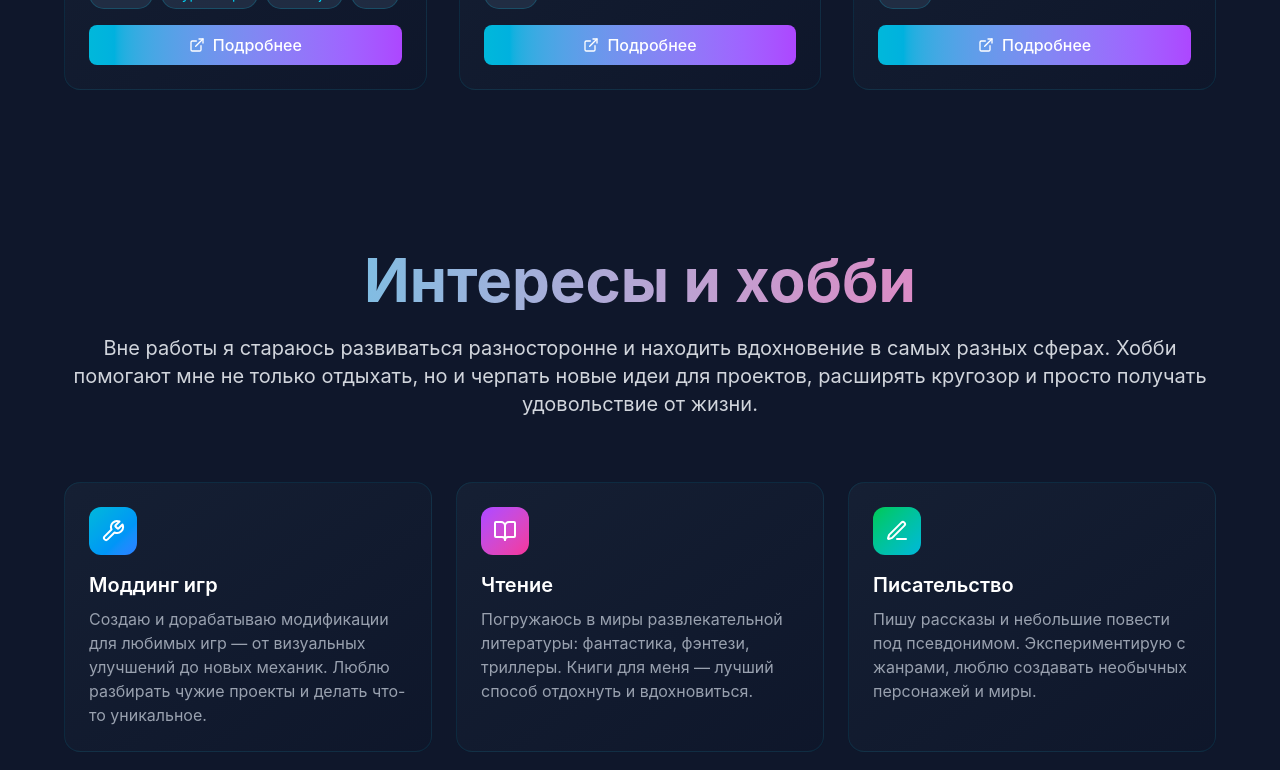
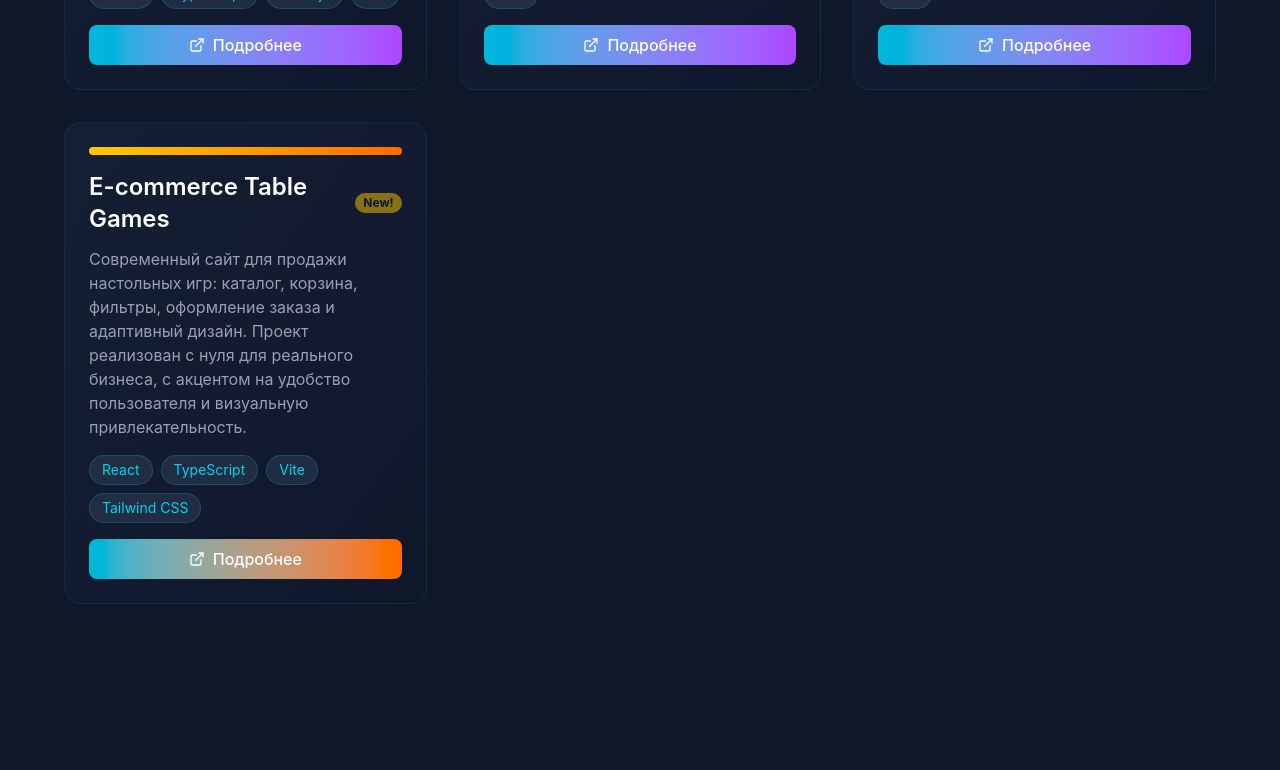
Before and after one commit to JustDoItMakeYourDreamsComeTrue/personal-portfolio-site, a React (Vite) app: page / in a window 1280 px wide. Shown: the part 4660-5430 px from the top of the page. Built offline with nearby package versions, Linux system fonts and the light colour scheme.

Commit message:
Добавлено новое проект "E-commerce Table Games" с описанием, ссылкой и индикатором новизны; обновлены кнопки для ссылок и улучшен стиль отображения

```diff
--- a/src/app/components/Projects.tsx
+++ b/src/app/components/Projects.tsx
@@ -28,6 +28,15 @@ export function Projects() {
                 "Dashboard для визуализации данных и веб-аналитики с интерактивными графиками и отчетами",
             technologies: ["React", "TypeScript", "Recharts", "SQL"],
             gradient: "from-green-500 to-cyan-500",
+        },
+        {
+            title: "E-commerce Table Games",
+            description:
+                "Современный сайт для продажи настольных игр: каталог, корзина, фильтры, оформление заказа и адаптивный дизайн. Проект реализован с нуля для реального бизнеса, с акцентом на удобство пользователя и визуальную привлекательность.",
+            technologies: ["React", "TypeScript", "Vite", "Tailwind CSS"],
+            gradient: "from-yellow-400 to-orange-500",
+            link: "https://justdoitmakeyourdreamscometrue.github.io/e-commerce-table-games-site/",
+            isNew: true,
         },
     ];
 
@@ -68,9 +77,14 @@ export function Projects() {
                                     className={`w-full h-2 rounded-full bg-gradient-to-r ${project.gradient} mb-4`}
                                 />
 
-                                <h3 className="text-2xl font-semibold text-white mb-3">
+                                <div className="flex items-center mb-3 gap-2">
+                                    <h3 className="text-2xl font-semibold text-white">
                                         {project.title}
                                     </h3>
+                                    {project.isNew && (
+                                        <span className="ml-2 px-2 py-0.5 text-xs font-bold bg-yellow-400 text-slate-900 rounded-full animate-pulse">New!</span>
+                                    )}
+                                </div>
                                 <p className="text-gray-400 mb-4 flex-1">
                                     {project.description}
                                 </p>
@@ -87,6 +101,22 @@ export function Projects() {
                                 </div>
 
                                 <div className="flex gap-3">
+                                    {project.link ? (
+                                        <motion.a
+                                            href={project.link}
+                                            target="_blank"
+                                            rel="noopener noreferrer"
+                                            whileHover={{ scale: 1.05 }}
+                                            whileTap={{ scale: 0.95 }}
+                                            className="flex-1 px-4 py-2 bg-gradient-to-r from-cyan-500 to-orange-500 rounded-lg text-white font-medium flex items-center justify-center gap-2 relative overflow-hidden group hover:shadow-lg hover:shadow-yellow-400/40 transition-all duration-300 focus:outline-none focus:ring-2 focus:ring-yellow-400"
+                                        >
+                                            <span className="relative z-10 flex items-center gap-2">
+                                                <ExternalLink className="w-4 h-4" />
+                                                Подробнее
+                                            </span>
+                                            <span className="absolute inset-0 opacity-0 group-hover:opacity-100 bg-gradient-to-r from-yellow-400 to-orange-500 transition-opacity duration-300 rounded-lg" />
+                                        </motion.a>
+                                    ) : (
                                         <motion.button
                                             whileHover={{ scale: 1.05 }}
                                             whileTap={{ scale: 0.95 }}
@@ -98,6 +128,7 @@ export function Projects() {
                                             </span>
                                             <span className="absolute inset-0 opacity-0 group-hover:opacity-100 bg-gradient-to-r from-purple-500 to-pink-500 transition-opacity duration-300 rounded-lg" />
                                         </motion.button>
+                                    )}
                                 </div>
                             </div>
 
```
Lines whose indentation alone changed are shown as unchanged.
